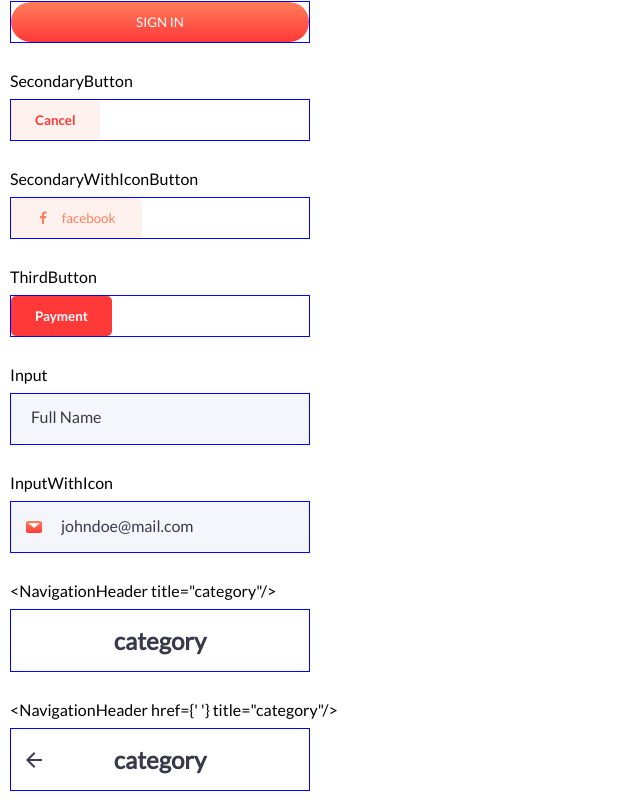
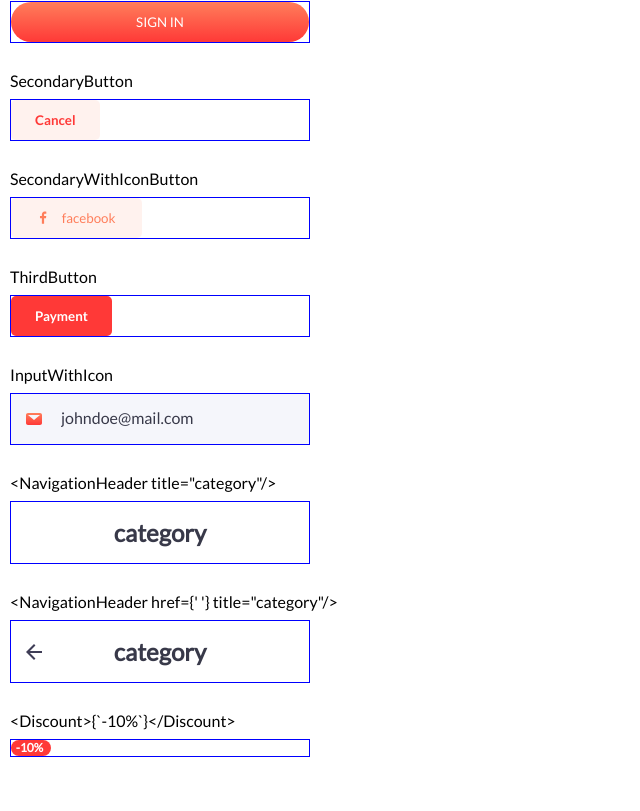
Before and after one commit to SVladikO/depoistu, a React (Create React App) app: page /components in a window 1280 px wide. Shown: the part 387-1198 px from the top of the page, without its empty margins (0-640 px from the left). After the commit the page ends 1164 px from the top, so only its background shows below. Built offline with nearby package versions, Linux system fonts and the light colour scheme.

Commit message:
[PMA-14] Added discount component

```diff
--- /dev/null
+++ b/src/component/Discount/Discount.style.js
@@ -0,0 +1,16 @@
+import styled from "styled-components";
+import {THEME} from "../../theme";
+
+
+export const Discount = styled.div`
+  width: 40px;
+  background-color: ${THEME.COLOR.PRIMARY};
+  font-weight: 700;
+  font-size: 12px;
+  padding: 0 3px 0 0;
+  line-height: 16px;
+  border-radius: 8px;
+  color: ${THEME.COLOR.ACCENT4};
+  display: flex;
+  justify-content: center;
+`
--- a/src/component/Input/Input.style.js
+++ /dev/null
@@ -1,15 +0,0 @@
-import styled from 'styled-components'
-import {THEME} from "../../theme";
-
-export const Input = styled.input`
-  background: ${THEME.COLOR.ACCENT2};
-  width: 100%;
-  height: 50px;
-  border: none;
-  outline: none;
-  padding: 14px 0 17px 20px;
-  ::placeholder {
-    font-size: 16px;
-    color: ${THEME.COLOR.ACCENT1};
-  }
-`;
--- a/src/page/development/Components.page.jsx
+++ b/src/page/development/Components.page.jsx
@@ -9,7 +9,7 @@ import {
     ThirdButton,
 } from "../../component/Button/Button.style";
 
-import {Input} from "../../component/Input/Input.style";
+import {Discount} from "../../component/Discount/Discount.style";
 import InputWithIcon from "../../component/InputWithIcon/InputWithIcon";
 import NavigationHeader from "../../component/TopNavigation/NavigationHeader";
 
@@ -26,10 +26,10 @@ const components = [
     {title: 'SecondaryButton', component: <SecondaryButton>Cancel</SecondaryButton>},
     {title: 'SecondaryWithIconButton', component: <SecondaryWithIconButton><FacebookIcon/>facebook</SecondaryWithIconButton>},
     {title: 'ThirdButton', component: <ThirdButton>Payment</ThirdButton>},
-    {title: 'Input', component: <Input placeholder="Full Name"/>},
     {title: 'InputWithIcon', component: <InputWithIcon Icon={MailIcon} placeholder={`johndoe@mail.com`}/>},
     {title: "<NavigationHeader title=\"category\"/>", component: <NavigationHeader title="category"/>},
     {title: "<NavigationHeader href={\' \'} title=\"category\"/>", component: <NavigationHeader href={' '} title="category"/>},
+    {title: '<Discount>{`-10%`}</Discount>', component: <Discount>{`-10%`}</Discount>}
 ]
 
 function ComponentsPage() {
```
